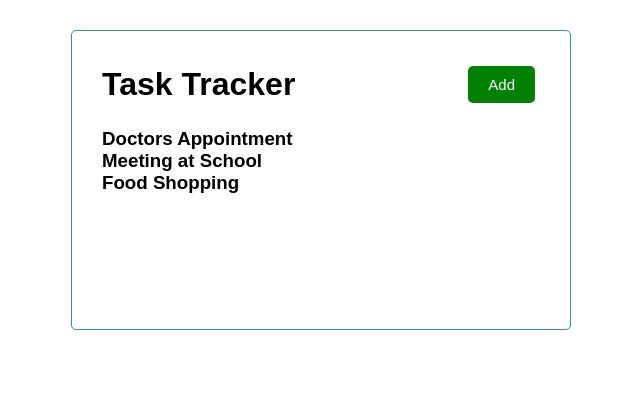
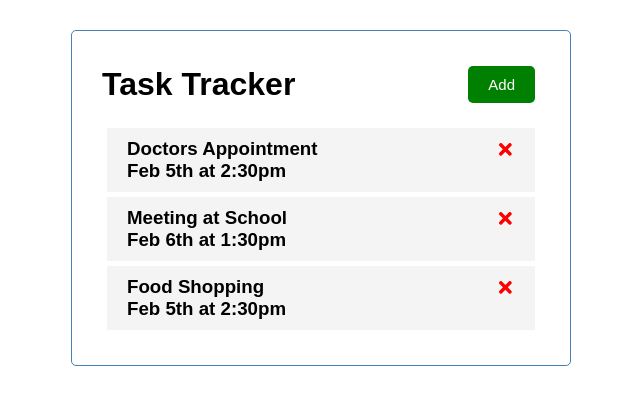
Before and after one commit to prateekmohanty63/ReactJs, a React (Create React App) app: page / in a window 1280 px wide. Shown: the top 404 px of the page, without its empty margins (319-959 px from the left). Built offline with nearby package versions, Linux system fonts and the light colour scheme.

Commit message:
Added individual tasks

```diff
--- a/package.json
+++ b/package.json
@@ -8,6 +8,7 @@
     "@testing-library/user-event": "^13.5.0",
     "react": "^17.0.2",
     "react-dom": "^17.0.2",
+    "react-icons": "^4.3.1",
     "react-scripts": "5.0.0",
     "web-vitals": "^2.1.4"
   },
@@ -16,7 +17,6 @@
     "build": "react-scripts build",
     "test": "react-scripts test",
     "eject": "react-scripts eject"
-
   },
   "eslintConfig": {
     "extends": [
--- a/src/App.js
+++ b/src/App.js
@@ -1,13 +1,38 @@
 import Header from "./components/Header";
 import Task from "./components/Task";
+import {useState} from 'react'
 
 function App() {
+
+  const [tasks,setTasks]=useState([
+
+    {
+        id:1,
+        text:'Doctors Appointment',
+        day:'Feb 5th at 2:30pm',
+        remainder:false
+    },
+    {
+        id:2,
+        text:'Meeting at School',
+        day:'Feb 6th at 1:30pm',
+        remainder:false
+    },
+    {
+        id:3,
+        text:'Food Shopping',
+        day:'Feb 5th at 2:30pm',
+        remainder:false
+    },
+]
+
+  )
   const name='Prateek'
   const x=true
   return (
     <div className="container">
      <Header title='Task Tracker' />
-     <Task/>
+     <Task tasks={tasks}/>
     </div>
 
   );
--- /dev/null
+++ b/src/components/InvTask.js
@@ -0,0 +1,12 @@
+import {FaTimes} from 'react-icons/fa'
+
+const InvTask=({task})=>{
+    return (
+        <div className='task'>
+         <h3>{task.text} <FaTimes style={{color:'red',cursor:'pointer'}} /></h3>
+         <h3>{task.day}</h3>
+        </div>
+    )
+}
+
+export default InvTask
--- a/src/components/Task.js
+++ b/src/components/Task.js
@@ -1,35 +1,14 @@
 import React from 'react'
 import {useState} from 'react'
+import InvTask from './InvTask'
 
-const Task=()=>{
-  const [tasks,setTasks]=useState([
+const Task=({tasks})=>{
 
-    {
-        id:1,
-        text:'Doctors Appointment',
-        day:'Feb 5th at 2:30pm',
-        remainder:false
-    },
-    {
-        id:2,
-        text:'Meeting at School',
-        day:'Feb 6th at 1:30pm',
-        remainder:false
-    },
-    {
-        id:3,
-        text:'Food Shopping',
-        day:'Feb 5th at 2:30pm',
-        remainder:false
-    },
-]
-
-  )
 
   return (
     <>
      {tasks.map((task)=>(
-       <h3 key={task.id}>{task.text}</h3>
+       <InvTask key={task.id} task={task} />
       ))}
     </>
   )
```
Also changed, not shown: 1 other file (tests, documents, lock files or other folders).
